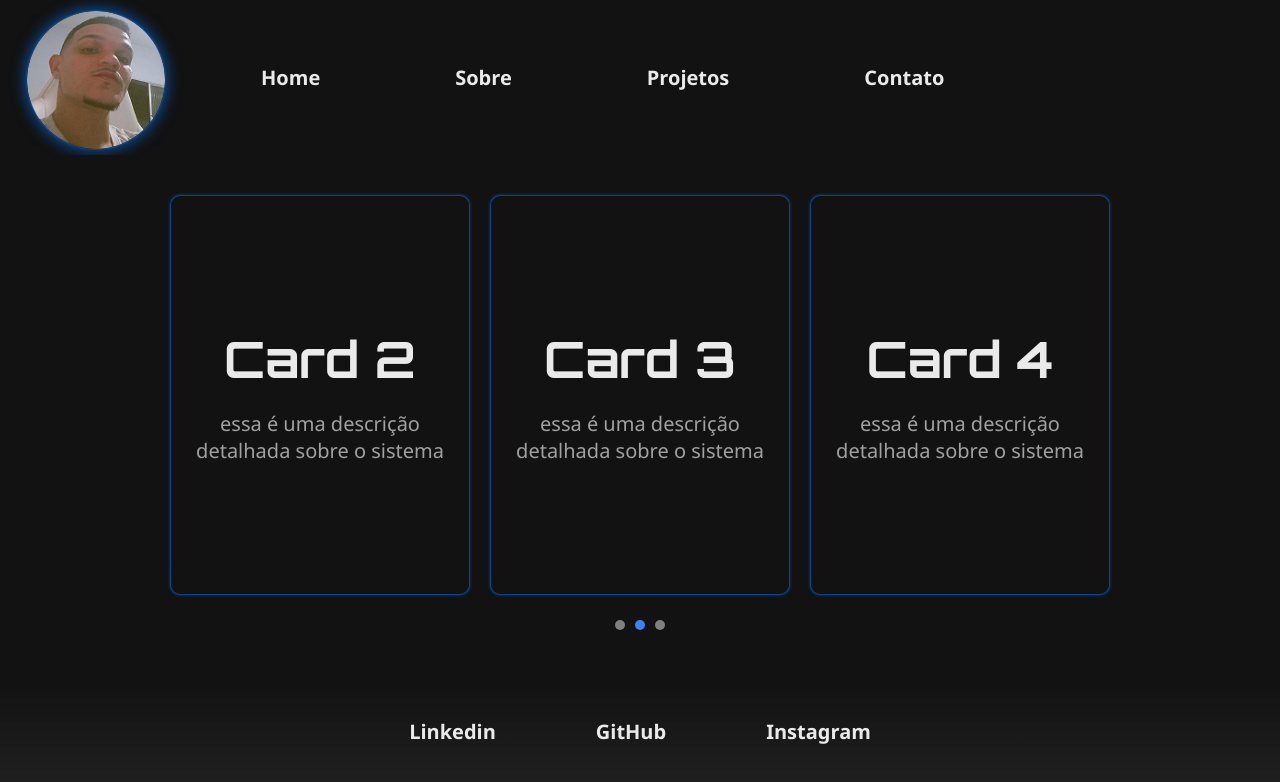
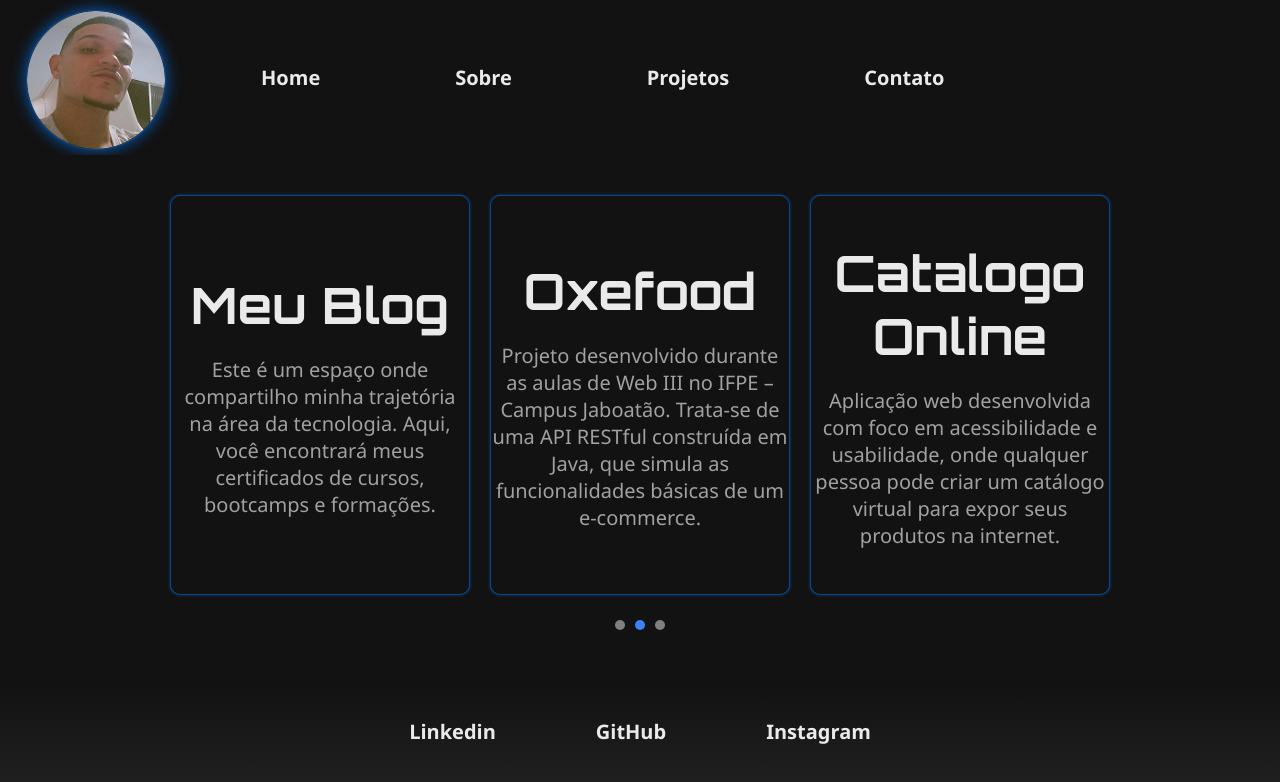
Before and after one commit to Geovanej7/Angular_MeuPortifolio, an Angular app: page /projetos in a window 1280 px wide. Shown: the top 782 px of the page. Built offline with nearby package versions, Linux system fonts and the light colour scheme.

Commit message:
update project page

```diff
--- a/src/app/components/card/card.component.css
+++ b/src/app/components/card/card.component.css
@@ -13,6 +13,7 @@
     margin-top: 20px;
     flex-direction: column;
     gap: 20px;
+    cursor: pointer;
 }
 
 .container__card > h1{
@@ -27,6 +28,10 @@
     font-size: 20px;
     font-family: 'Segoe UI', Tahoma, Geneva, Verdana, sans-serif;
     text-align: center;
+}
+
+a {
+    text-decoration: none;
 }
 
 .container__card:hover{
--- a/src/app/components/card/card.component.html
+++ b/src/app/components/card/card.component.html
@@ -1,4 +1,6 @@
+<a [href]="data.link" target="_blank" rel="noopener noreferrer">
 <div class="container__card">
-   <h1>{{data}}</h1>
-   <p>essa é uma descrição detalhada sobre o sistema </p>
+   <h1>{{data.title}}</h1>
+   <p>{{data.description}}</p>
 </div>
+</a>
--- a/src/app/components/card/card.component.ts
+++ b/src/app/components/card/card.component.ts
@@ -8,5 +8,5 @@ import { Component, Input } from '@angular/core';
   styleUrls: ['./card.component.css','card.mobile.component.css','card.ultra.component.css']
 })
 export class CardComponent {
-  @Input() data!: string;
+  @Input() data!: { title: string; link: string ; description: string };
 }
--- a/src/app/components/carousel/carousel.component.ts
+++ b/src/app/components/carousel/carousel.component.ts
@@ -11,7 +11,13 @@ import { CardComponent } from '../card/card.component'
 })
 export class CarouselComponent {
 
-  cards = ['APi board de tarefas', 'Card 2', 'Card 3', 'Card 4', 'Card 5'];
+  cards = [
+    { title: 'board de tarefas', link: 'https://github.com/Geovanej7/boards' , description: 'Uma aplicação inspirada nas aulas de integração de sistemas com bancos de dados, do bootcamp DecolaTech 2025, desenvolvida com Java , que permite gerenciar um board de tarefas.'},
+    { title: 'Meu Blog', link: 'https://github.com/Geovanej7/angular-blog', description: 'Este é um espaço onde compartilho minha trajetória na área da tecnologia. Aqui, você encontrará meus certificados de cursos, bootcamps e formações.' },
+    { title: 'Oxefood', link: 'https://github.com/Geovanej7/oxefood-api-geovane', description: 'Projeto desenvolvido durante as aulas de Web III no IFPE – Campus Jaboatão. Trata-se de uma API RESTful construída em Java, que simula as funcionalidades básicas de um e-commerce.' },
+    { title: 'Catalogo Online', link: 'https://github.com/Geovanej7/React-Catalogo', description: 'Aplicação web desenvolvida com foco em acessibilidade e usabilidade, onde qualquer pessoa pode criar um catálogo virtual para expor seus produtos na internet.' },
+    { title: 'Em Breve', link: 'https://meu-projeto.com/card5', description: '...' }
+  ];
   index = 0;
   cardsPerView = 2; // Padrão para desktop
   totalSlides = 0;
```
